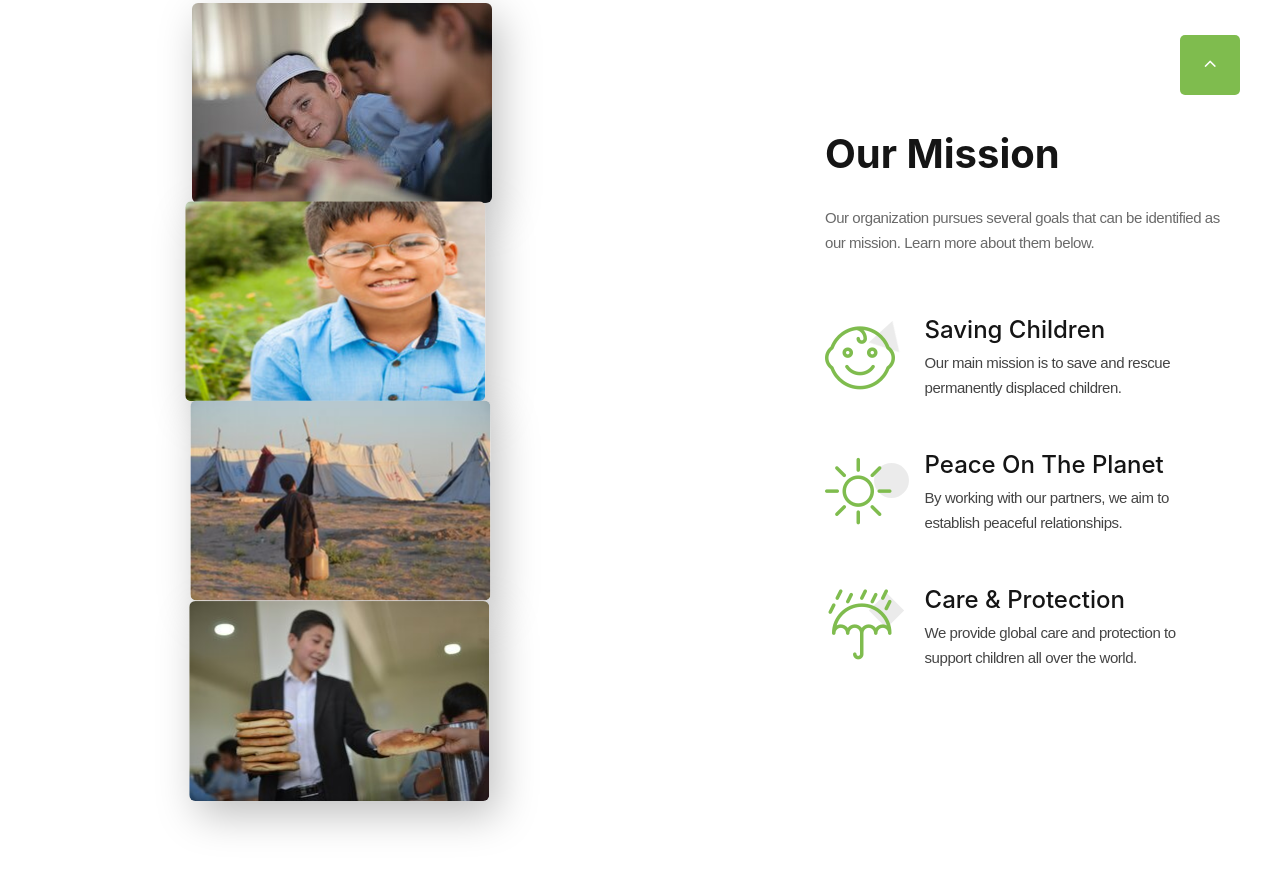
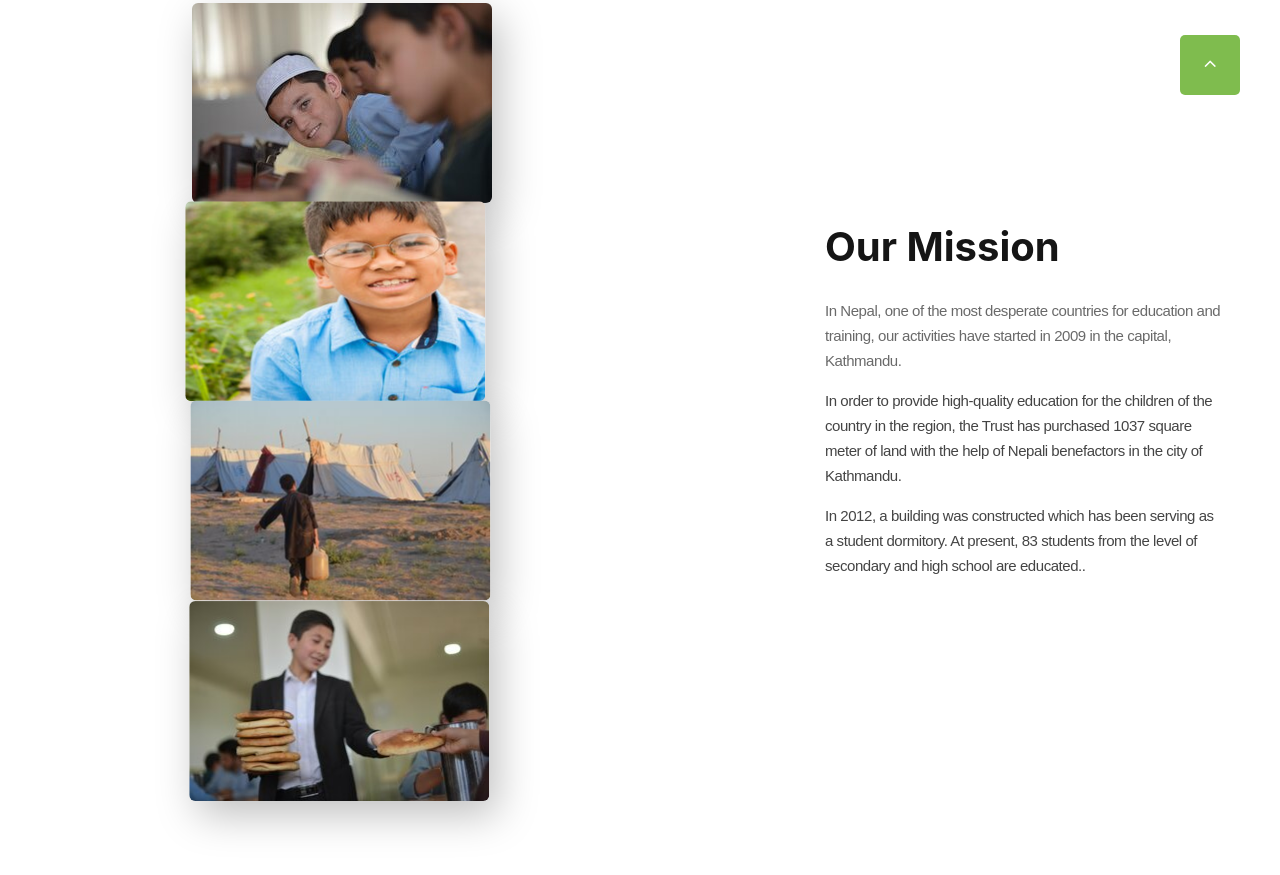
Before and after one commit to ethemtkl34/Front-End, a plain HTML site: page livedemo00.template-help.com/wt_51679/index.html in a window 1280 px wide. Shown: the part 765-1640 px from the top of the page. Drawn offline with Linux system fonts and the light colour scheme.

Commit message:
index 2 ile index html in farkını düzenledim son olarak

```diff
--- a/livedemo00.template-help.com/wt_51679/index.html
+++ b/livedemo00.template-help.com/wt_51679/index.html
@@ -97,40 +97,10 @@
             <div class="col-lg-6 col-xl-5">
               <div class="innset-xl-left-70">
                 <h3>Our Mission</h3>
-                <p class="text-opacity-80">Our organization pursues several goals that can be identified as our mission. Learn more about them below.</p>
-                <div class="row row-50">
-                  <div class="col-md-6 col-lg-12">
-                    <div class="box-icon-modern">
-                      <div class="box-icon-inner decorate-triangle"><span class="icon-xl linearicons-baby2 icon-primary"></span></div>
-                      <div class="box-icon-caption">
-                        <h4><a href="#">Saving Children</a></h4>
-                        <p>Our main mission is to save and rescue permanently displaced children.</p>
-                      </div>
-                    </div>
-                  </div>
-                  <div class="col-md-6 col-lg-12">
-                    <div class="box-icon-modern">
-                      <div class="box-icon-inner decorate-circle"><span class="icon-xl linearicons-sun icon-primary"></span></div>
-                      <div class="box-icon-caption">
-                        <h4><a href="#">Peace On The Planet</a></h4>
-                        <p>By working with our partners, we aim to establish peaceful relationships.</p>
-                      </div>
-                    </div>
-                  </div>
-                  <div class="col-md-6 col-lg-12">
-                    <div class="box-icon-modern">
-                      <div class="box-icon-inner decorate-rectangle"><span class="icon-xl linearicons-umbrella2 icon-primary"></span></div>
-                      <div class="box-icon-caption">
-                        <h4><a href="#">Care &amp; Protection</a></h4>
-                        <p>We provide global care and protection to support children all over the world.</p>
-                      </div>
-                    </div>
-                  </div>
-                </div>
-              </div>
-            </div>
-          </div>
-        </div>
+                <p class="text-opacity-80">In Nepal, one of the most desperate countries for education and training, our activities have started in 2009 in the capital, Kathmandu.</p>
+                <p> In order to provide high-quality education for the children of the country in the region, the Trust has purchased 1037 square meter of land with the help of Nepali benefactors in the city of Kathmandu.</p>
+                <p> In 2012, a building was constructed which has been serving as a student dormitory.  At present, 83 students from the level of secondary and high school are educated..</p>
+
       </section>
       <section class="section section-lg bg-gray-1">
         <div class="container">
@@ -170,7 +140,7 @@
                 <article class="box-causes">
                   <div class="box-causes-img"><img src="images/DSC_9993.jpg" alt="" width="372" height="396"/><a class="button button-sm button-primary" href="#">Donate</a>
                   </div>
-                  <h4 class="font-weight-medium"><a href="#">Clean Water For People</a></h4>
+                  <h4 class="font-weight-medium"><a href="#"> </a></h4>
                   <p class="box-causes-donate"><span class="box-causes-donate-complete">$42,280</span> of <span>$45,000</span> raised
                   </p>
                 </article>
```
